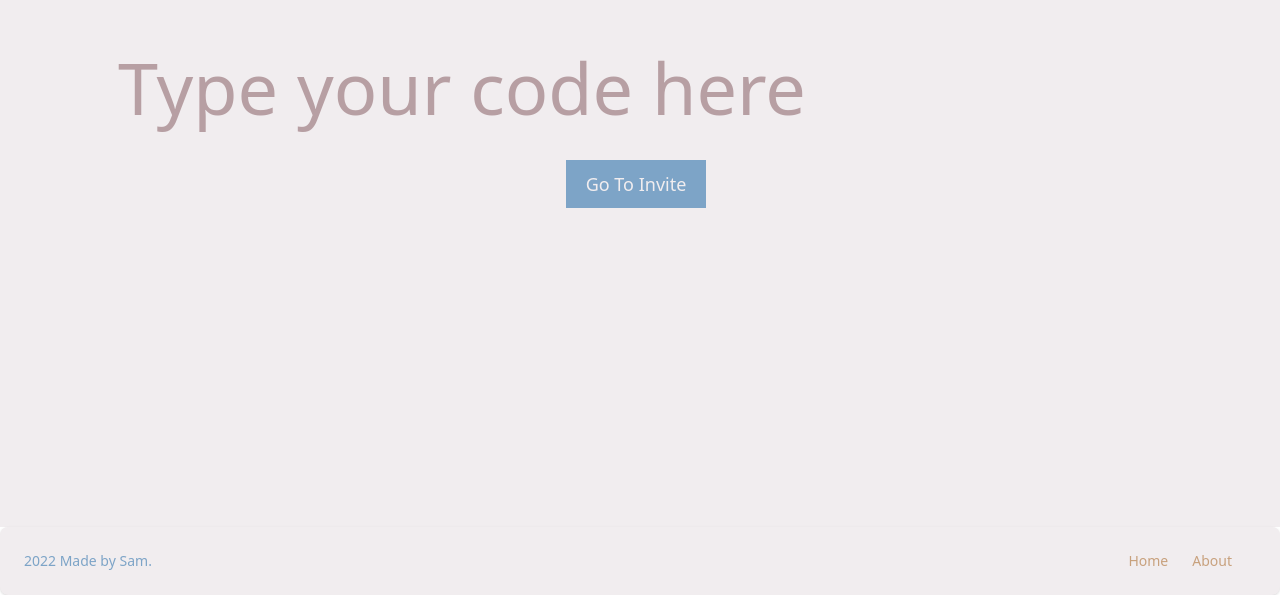
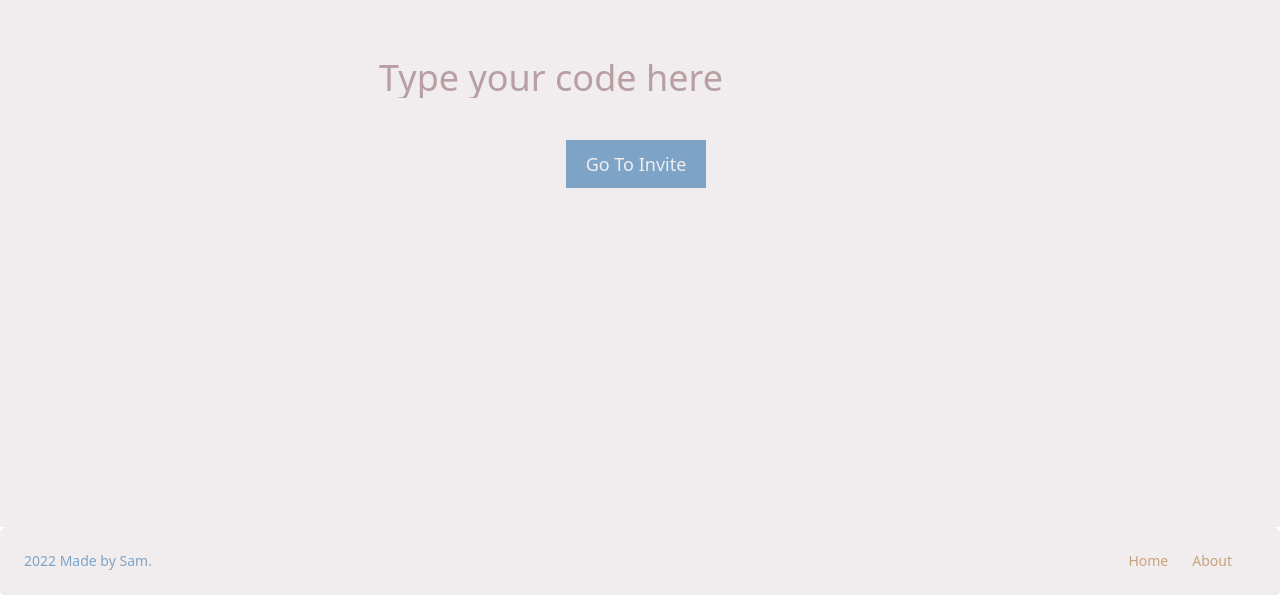
Before and after one commit to sam-spain/wedding-inv-go-web-app, a Vue app: page / in a window 1280 px wide. Shown: the part 273-868 px from the top of the page. Built offline with nearby package versions, Linux system fonts and the light colour scheme.

Commit message:
Hide attending boxes when not invted. Shrink input text for code entry

```diff
--- a/src/views/HomeView.vue
+++ b/src/views/HomeView.vue
@@ -13,13 +13,13 @@
     <div class="bg-white-dark">
       <h2 class="text-5xl text-primary-darkest mb-4">Please enter your details below</h2>
       <form>
-        <div class="mb-4 px-2">
+        <div v-if="model.invitedToCeremony" class="mb-4 px-2">
           <label for="attendingCeremonyInput" class="text-3xl font-medium text-gray-900 dark:text-gray-300">I would like to attend the ceremony section of the wedding</label>
           <br />
           <input type="checkbox" id="attendingCeremonyInput" class="w-12 h-12 mt-4 text-blue-600 bg-gray-100 rounded border-gray-300 focus:ring-blue-500 dark:focus:ring-blue-600 dark:ring-offset-gray-800 focus:ring-2 dark:bg-gray-700 dark:border-gray-600"  v-model="model.attendingCeremony" />
 
         </div>
-        <div class="mb-4 px-2">
+        <div v-if="model.invitedToReception" class="mb-4 px-2">
           <label for="attendingReceptionInput" class="text-3xl mb-10 font-medium text-gray-900 dark:text-gray-300">I would like to attend the reception section of the wedding</label>
           <br />
           <input type="checkbox" id="attendingReceptionInput" class="w-12 h-12 mt-4 text-blue-600 bg-gray-100 rounded border-gray-300 focus:ring-blue-500 dark:focus:ring-blue-600 dark:ring-offset-gray-800 focus:ring-2 dark:bg-gray-700 dark:border-gray-600" v-model="model.attendingReception" />
@@ -53,7 +53,7 @@
           <label for="additionalNotesInput" class="block mb-2 text-2xl  font-medium text-primary-darkest dark:text-gray-300">Additional Notes</label>
           <textarea rows="10" cols="40" id="additionalNotesInput" v-model="model.additionalNotes" />
         </div>
-        <div>
+        <div v-if="model.additionalGuestAvailable">
           You have {{ model.additionalGuestAvailable }} guests you can invite!
         </div>
         <div>
--- a/src/views/IndexView.vue
+++ b/src/views/IndexView.vue
@@ -1,9 +1,9 @@
 <template>
     <div class="flex h-screen bg-white">
-        <div class="m-auto">
+        <div class="m-auto text-4xl">
             <form>
-                <div class="text-7xl">
-                    <input id="invitationCodeInput" placeholder="Type your code here" v-model="invitationCode" class="bg-white placeholder-white-darkest text-primary-dark" />
+                <div>
+                    <input id="invitationCodeInput" placeholder="Type your code here" v-model="invitationCode" class="bg-white placeholder-white-darkest text-primary-dark min-w-fit" />
                 </div>
                 <br />
                 <div>
```
